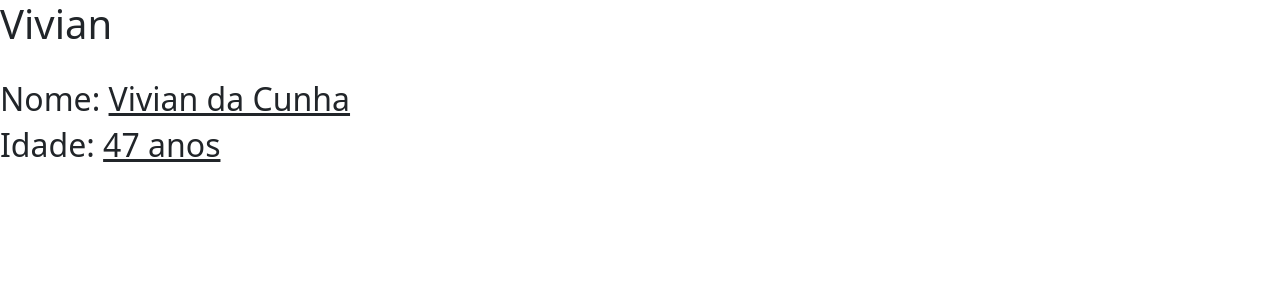
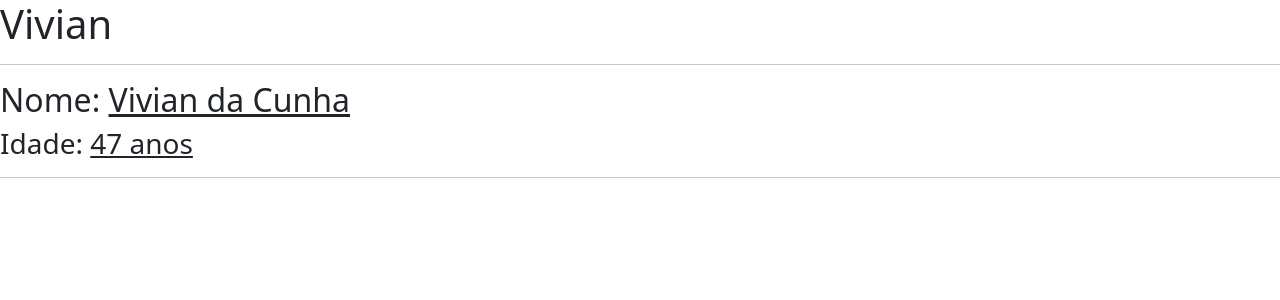
Before and after one commit to vivian-ui/angular-02-09-2022, an Angular app: page / in a window 1280 px wide. Shown: the top 300 px of the page. Built offline with nearby package versions, Linux system fonts and the light colour scheme.

Commit message:
get e set interpolação

```diff
--- a/src/app/app.component.html
+++ b/src/app/app.component.html
@@ -1,8 +1,9 @@
 <h1>Vivian</h1>
-<br />
+<hr />
 <h2>
   Nome: <u>{{ name }}</u>
 </h2>
-<h2>
-  Idade: <u>{{ 2022 - nascimento }} anos</u>
-</h2>
+<h3>
+  Idade: <u>{{ getIdade() }} anos</u>
+</h3>
+<hr />
--- a/src/app/app.component.ts
+++ b/src/app/app.component.ts
@@ -8,4 +8,12 @@ import { Component, VERSION } from '@angular/core';
 export class AppComponent {
   name = 'Vivian da Cunha ';
   nascimento = 1975;
+  counter = 0;
+  timer = setInterval(() => {
+    this.counter = this.counter + 1;
+  });
+
+  getIdade() {
+    return 2022 - this.nascimento;
+  }
 }
```
